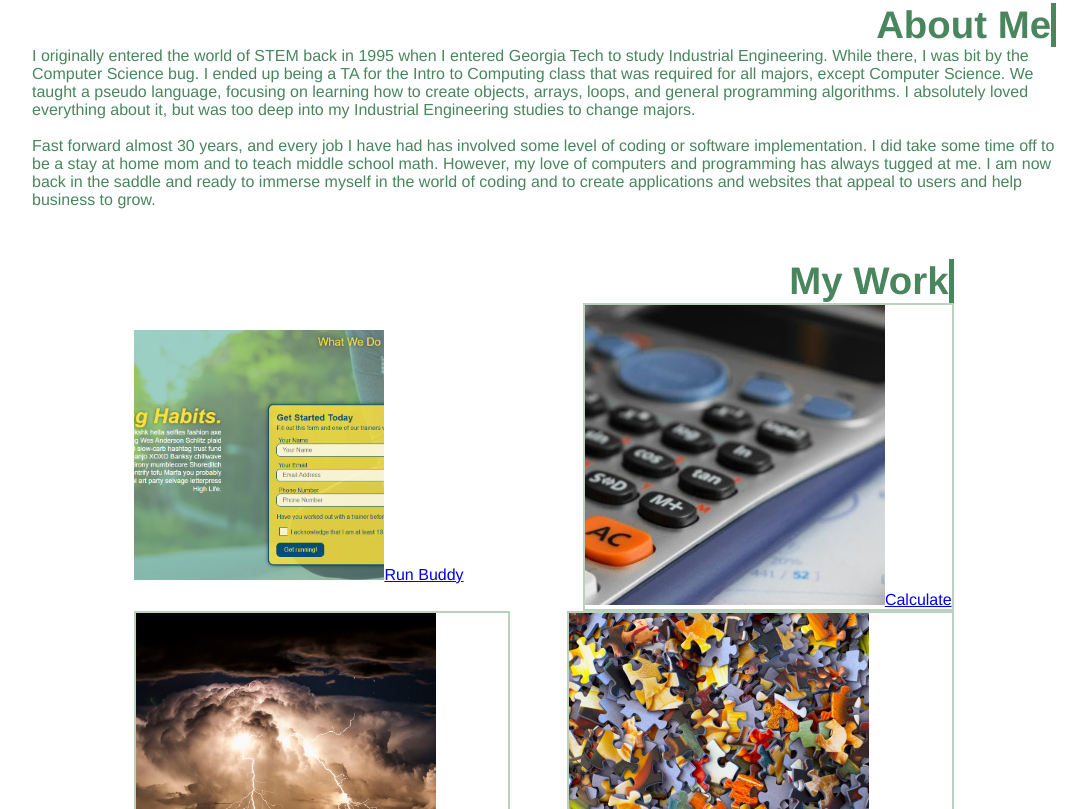
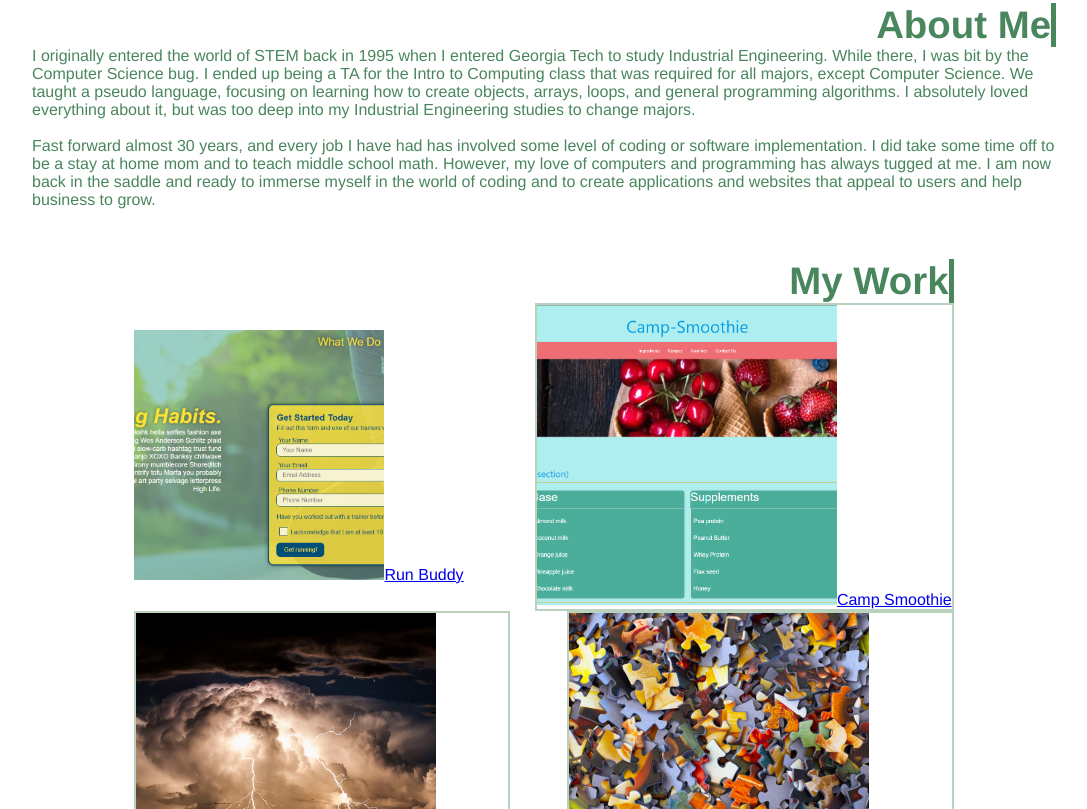
Before and after one commit to bethanyjean/Bethany-Griffin, a plain HTML site: page index.html in a window 1280 px wide. Shown: the part 424-1233 px from the top of the page, without its empty margins (96-1183 px from the left). Drawn offline with Linux system fonts and the light colour scheme.

Commit message:
added Camp Smoothie:

```diff
--- a/index.html
+++ b/index.html
@@ -63,8 +63,8 @@
           <img src="./assets/images/Run-Buddy.png" alt="Run Buddy"/>Run Buddy</a>
         </div>
         <div class="portfolio">
-          <a href="#">
-          <img src="./assets/images/best-scientific-calculator-900x400.jpeg" alt="Calculator"/>Calculate</a>
+          <a href="https://bethanyjean.github.io/camp-smoothie/">
+          <img src="./assets/images/smoothie.png" alt="Camp Smoothie"/>Camp Smoothie</a>
         </div>
         <div class="portfolio">
           <a href="#">
```
Also changed, not shown: assets/images/smoothie.png (added).
